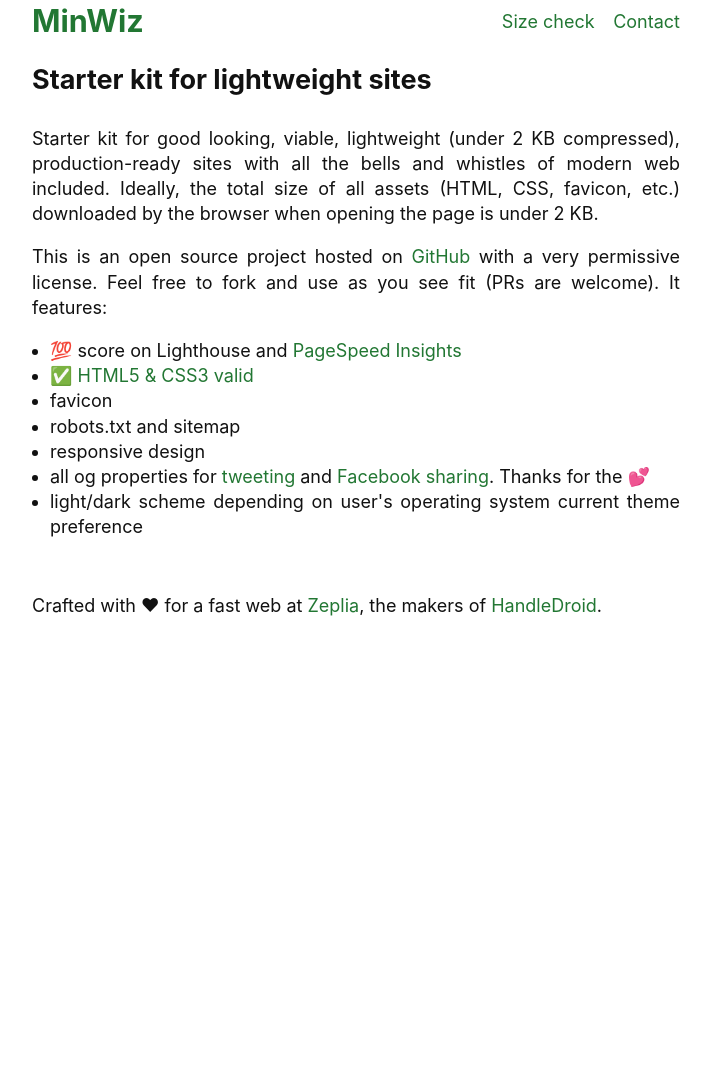
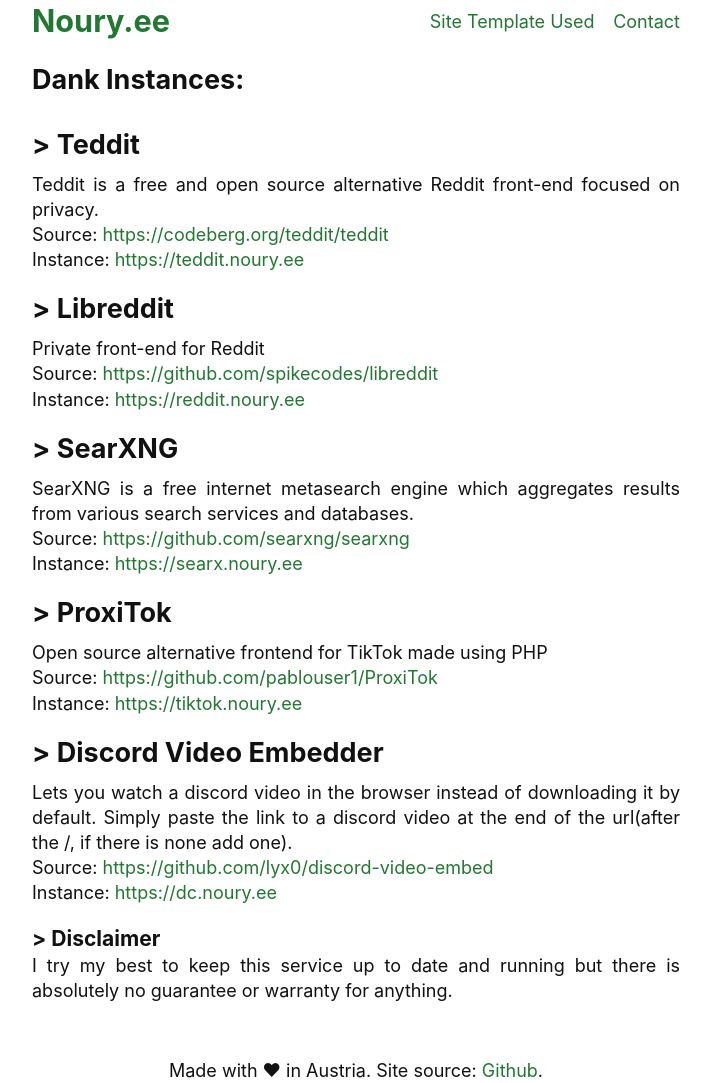
Before and after one commit to noury-ee/noury.ee, a website: page src/index.html in a window 1280 px wide. Shown: the whole page, without its empty margins (284-995 px from the left). Before the commit the page ends 800 px from the top, so only its background shows below. Drawn offline with Linux system fonts and the light colour scheme.

Commit message:
customize template

```diff
--- a/src/index.html
+++ b/src/index.html
@@ -4,23 +4,22 @@
     <meta charset="UTF-8" />
     <meta content="width=device-width,initial-scale=1" name="viewport" />
 
-    <title>MinWiz - Starter kit for lightweight sites</title>
+    <title>Noury.ee</title>
     <meta
-      content="MinWiz - Starter kit for lightweight sites"
+      content="Noury.ee"
       property="og:title"
     />
 
     <meta
-      content="Starter kit for good looking, viable, lightweight (under 2 KB compressed), production-ready sites with all the bells and whistles of modern web included."
+      content="Noury.ee"
       name="description"
     />
     <meta
-      content="Starter kit for good looking, viable, lightweight (under 2 KB compressed), production-ready sites with all the bells and whistles of modern web included."
+      content="Noury.ee"
       property="og:description"
     />
 
-    <meta content="https://minwiz.com/og.png" property="og:image" />
-    <meta content="summary" name="twitter:card" />
+    <meta content="https://noury.ee/og.png" property="og:image" />
 
     <link inline rel="stylesheet" href="styles/stylesheet.css" />
 
@@ -28,47 +27,16 @@
   </head>
   <body>
     <header>
-      <a href="#h">MinWiz</a></h1>
+      <a href="#h">Noury.ee</a></h1>
       <nav>
-        <a href="#s">Size check</a>
+        <a href="#s">Site Template Used</a>
         <a href="#c">Contact</a>
       </nav>
     </header>
 
     <main>
       <section id="s">
-        <h2>How lightweight is it?</h2>
-
-        To check the site size on Firefox or Chrome, open a new
-        private/incognito window, right click on the blank page, select
-        <i>Inspect</i>, go to the <i>Network</i> tab, enter the URL in the
-        address bar and press <i>Enter</i>. The transferred size appears in the status
-        bar at the bottom of the <i>Network</i> tab.
-        <br />
-        <a
-          target="_blank"
-          rel="noopener"
-          href="https://gtmetrix.com/reports/minwiz.com/xzAvYUKq/#waterfall"
-          >GTmetrix</a
-        >
-        site size: 1.7 KB, 4.1 KB uncompressed
-      </section>
-
-      <section id="c">
-        <h2>Contact info</h2>
-
-        <br />
-        email office[AT]zeplia[DOT]com
-        <br />
-        twitter
-        <a target="_blank" rel="noopener" href="https://twitter.com/ZepliaLab"
-          >@ZepliaLab</a
-        >
-      </section>
-
-      <section id="h">
-        <h1>Starter kit for lightweight sites</h1>
-
+        <h1>Minwiz - Starter kit for lightweight sites</h1>
         Starter kit for good looking, viable, lightweight (under 2 KB
         compressed), production-ready sites with all the bells and whistles of
         modern web included. Ideally, the total size of all assets (HTML, CSS,
@@ -108,36 +76,113 @@
           <li>robots.txt and sitemap</li>
           <li>responsive design</li>
           <li>
-            all og properties for
-            <a
-              target="_blank"
-              rel="noopener"
-              href="https://twitter.com/intent/tweet?text=%F0%9F%92%95%20this%20starter%20kit%20for%20under%202K%20sites&via=ZepliaLab&hashtags=BoilerPlate,HTML5,CSS3,WebDesign,WebDev&url=https://minwiz.com/"
-              >tweeting</a
-            >
-            and
-            <a
-              target="_blank"
-              rel="noopener"
-              href="https://www.facebook.com/dialog/feed?app_id=1602890899914956&link=https%3A%2F%2Fminwiz.com%2F"
-              >Facebook sharing</a
-            >. Thanks for the 💕
-          </li>
-          <li>
             light/dark scheme depending on user's operating system current theme
             preference
           </li>
         </ul>
+        <h2>How lightweight is it?</h2>
+
+        To check the site size on Firefox or Chrome, open a new
+        private/incognito window, right click on the blank page, select
+        <i>Inspect</i>, go to the <i>Network</i> tab, enter the URL in the
+        address bar and press <i>Enter</i>. The transferred size appears in the status
+        bar at the bottom of the <i>Network</i> tab.
+        <br />
+        <a
+          target="_blank"
+          rel="noopener"
+          href="https://gtmetrix.com/reports/minwiz.com/xzAvYUKq/#waterfall"
+          >GTmetrix</a
+        >
+        site size: 1.7 KB, 4.1 KB uncompressed
+      </section>
+
+      <section id="c">
+        <h2>Contact info</h2>
+
+        <br />
+        Email: noury[AT]noury[DOT]ee
+        <br />
+      </section>
+
+      <section id="h">
+        <h1>Dank Instances:</h1>
+
+        <h2>> Teddit</h2>
+        <p>
+        Teddit is a free and open source alternative Reddit front-end focused on privacy.
+        </p>
+        <p>
+        Source: <a href="https://codeberg.org/teddit/teddit">https://codeberg.org/teddit/teddit</a>
+        </p>
+        <p>
+        Instance: <a href="https://teddit.noury.ee"> https://teddit.noury.ee</a>
+        </p>
+
+        <br>
+
+        <h2>> Libreddit</h2>
+        <p>
+        Private front-end for Reddit
+        </p>
+        <p>
+        Source: <a href="https://github.com/spikecodes/libreddit">https://github.com/spikecodes/libreddit</a>
+        </p>
+        <p>
+        Instance: <a href="https://reddit.noury.ee"> https://reddit.noury.ee</a>
+        </p>
+
+        <br>
+
+        <h2>> SearXNG</h2>
+        <p>
+        SearXNG is a free internet metasearch engine which aggregates results from various search services and databases.
+        </p>
+        <p>
+        Source: <a href="https://github.com/searxng/searxng">https://github.com/searxng/searxng</a>
+        </p>
+        <p>
+        Instance: <a href="https://searx.noury.ee"> https://searx.noury.ee</a>
+        </p>
+
+        <br>
+
+        <h2>> ProxiTok</h2>
+        <p>
+        Open source alternative frontend for TikTok made using PHP
+        </p>
+        <p>
+        Source: <a href="https://github.com/pablouser1/ProxiTok">https://github.com/pablouser1/ProxiTok</a>
+        </p>
+        <p>
+        Instance: <a href="https://tiktok.noury.ee"> https://tiktok.noury.ee</a>
+        </p>
+
+        <br>
+
+        <h2>> Discord Video Embedder</h2>
+        <p>
+        Lets you watch a discord video in the browser instead of downloading it by default.
+        Simply paste the link to a discord video at the end of the url(after the /, if there is none add one).
+        </p>
+        <p>
+        Source: <a href="https://github.com/lyx0/discord-video-embed">https://github.com/lyx0/discord-video-embed</a>
+        </p>
+        <p>
+        Instance: <a href="https://dc.noury.ee"> https://dc.noury.ee</a>
+        </p>
+
+        <br>
+
+        <h3>> Disclaimer </h3>
+        <p>
+        I try my best to keep this service up to date and running but there is absolutely no guarantee or warranty for anything.
+        </p>
       </section>
     </main>
 
     <footer>
-      Crafted with ♥ for a fast web at
-      <a target="_blank" rel="noopener" href="https://www.zeplia.com/">Zeplia</a
-      >, the makers of
-      <a target="_blank" rel="noopener" href="https://handledroid.com/"
-        >HandleDroid</a
-      >.
+      Made with ♥ in Austria. Site source: <a target="_blank" rel="noopener" href="https://github.com/noury-ee/noury.ee/">Github</a>.
     </footer>
   </body>
 </html>
--- a/src/styles/stylesheet.css
+++ b/src/styles/stylesheet.css
@@ -38,11 +38,14 @@
 }
 
 h1,
-h2,
 br,
 header,
 ul {
   margin-bottom: 1em;
+}
+
+h2 {
+  margin-bottom: 0.3em;
 }
 
 ul {
@@ -80,3 +83,10 @@
 nav a {
   margin-left: 0.75em;
 }
+
+footer {
+  max-width: 36em;
+  margin: 0 auto;
+  padding: 0 0.7em;
+  text-align: center;
+}
```
Also changed, not shown: 1 other file.
